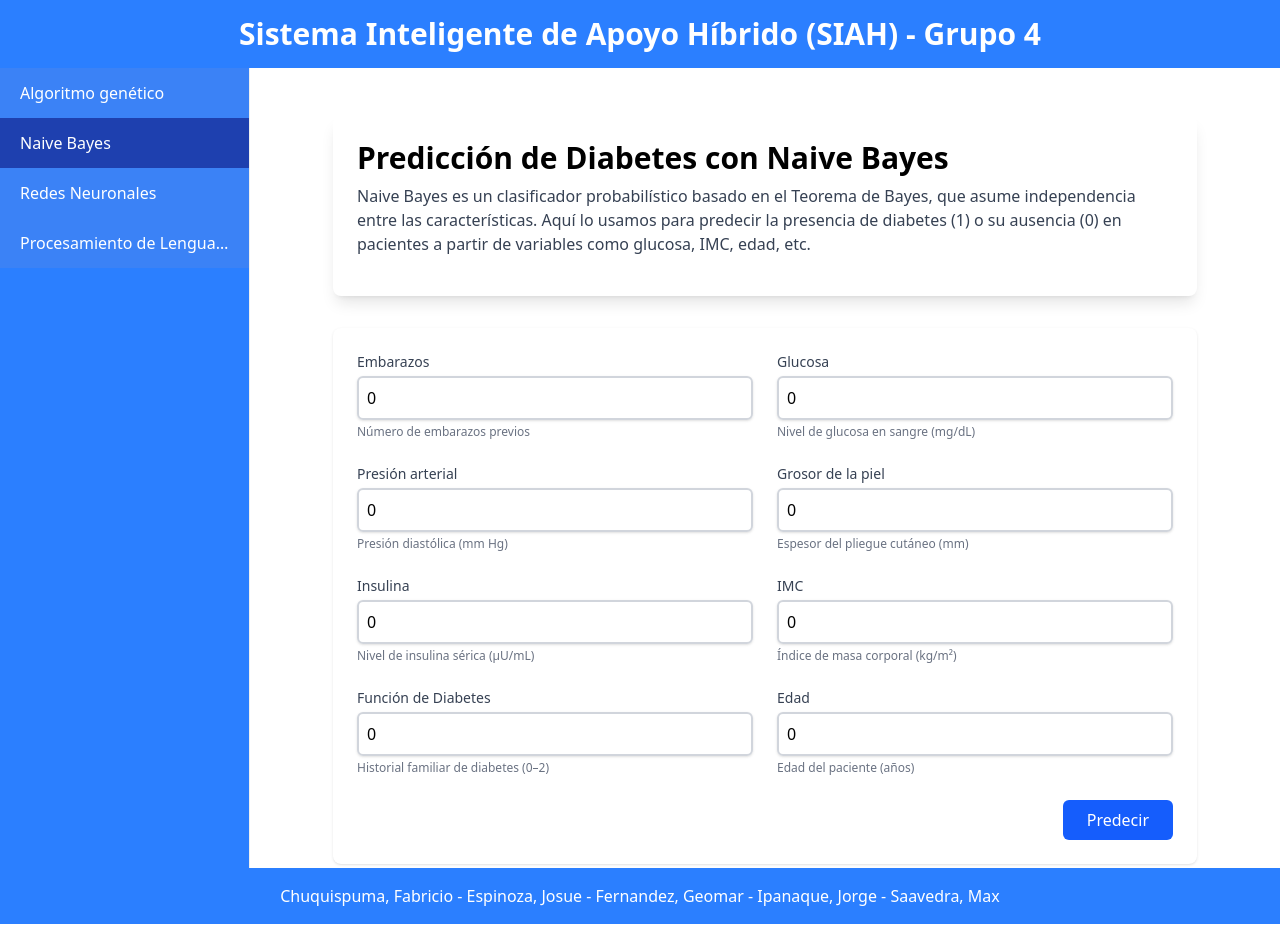
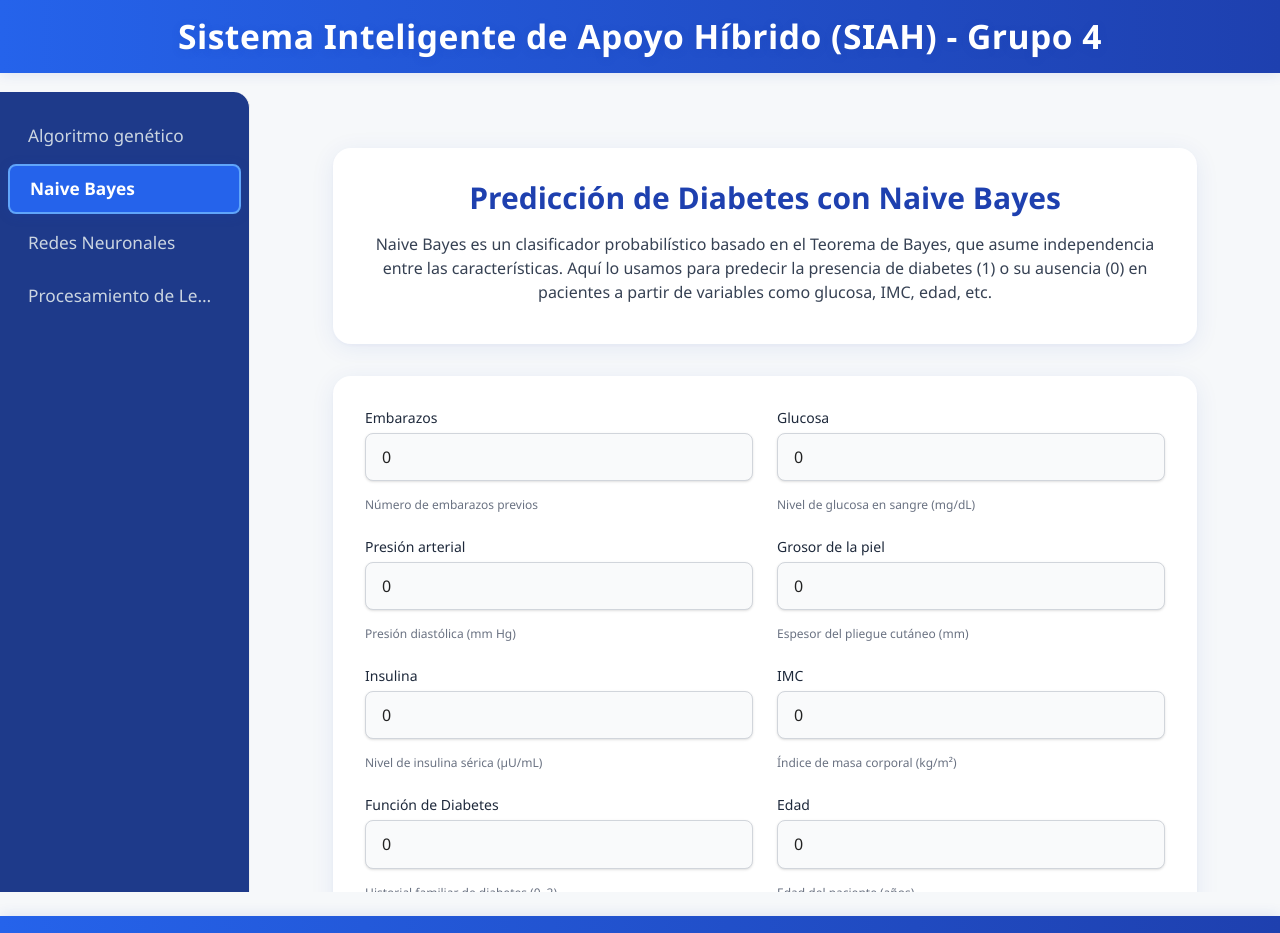
Before and after one commit to software-inteligente-G1/ia_front, a React (Vite) app: page /naive-bayes in a window 1280 px wide. Shown: the top 933 px of the page. Built offline with nearby package versions, Linux system fonts and the light colour scheme.

Commit message:
Improving Front

```diff
--- a/src/index.css
+++ b/src/index.css
@@ -1 +1,173 @@
 @import "tailwindcss";
+
+/* Reset básico */
+body, html {
+  margin: 0;
+  padding: 0;
+  font-family: 'Segoe UI', 'Roboto', 'Arial', sans-serif;
+  background: #f6f8fa;
+  color: #222;
+}
+
+h1, h2, h3, h4, h5, h6 {
+  font-weight: 700;
+  color: #1e40af;
+}
+
+/* Tarjetas */
+.card {
+  background: #fff;
+  border-radius: 18px;
+  box-shadow: 0 4px 24px 0 rgba(30,64,175,0.08), 0 1.5px 4px 0 rgba(30,64,175,0.04);
+  padding: 2rem;
+  margin-bottom: 2rem;
+  transition: box-shadow 0.2s;
+}
+.card:hover {
+  box-shadow: 0 8px 32px 0 rgba(30,64,175,0.12), 0 2px 8px 0 rgba(30,64,175,0.06);
+}
+
+/* Botones */
+.btn {
+  background: linear-gradient(90deg, #2563eb 0%, #1e40af 100%);
+  color: #fff;
+  border: none;
+  border-radius: 8px;
+  padding: 0.75rem 2rem;
+  font-size: 1rem;
+  font-weight: 600;
+  cursor: pointer;
+  transition: background 0.2s, box-shadow 0.2s;
+  box-shadow: 0 2px 8px 0 rgba(30,64,175,0.08);
+}
+.btn:hover {
+  background: linear-gradient(90deg, #1e40af 0%, #2563eb 100%);
+  box-shadow: 0 4px 16px 0 rgba(30,64,175,0.12);
+}
+
+/* Inputs y selects */
+input, select, textarea {
+  border: 1.5px solid #d1d5db;
+  border-radius: 8px;
+  padding: 0.7rem 1rem;
+  font-size: 1rem;
+  margin-top: 0.3rem;
+  margin-bottom: 1rem;
+  width: 100%;
+  background: #f9fafb;
+  transition: border 0.2s;
+}
+input:focus, select:focus, textarea:focus {
+  border-color: #2563eb;
+  outline: none;
+  background: #fff;
+}
+
+/* Secciones y espaciados */
+section {
+  margin-bottom: 2.5rem;
+}
+
+label {
+  font-weight: 500;
+  color: #1e293b;
+}
+
+/* Feedback visual */
+.success {
+  background: #e6f9ed;
+  color: #15803d;
+  border: 1.5px solid #bbf7d0;
+  border-radius: 8px;
+  padding: 1rem;
+  margin-bottom: 1rem;
+}
+.error {
+  background: #fef2f2;
+  color: #b91c1c;
+  border: 1.5px solid #fecaca;
+  border-radius: 8px;
+  padding: 1rem;
+  margin-bottom: 1rem;
+}
+
+/* Responsividad básica */
+@media (max-width: 900px) {
+  .card {
+    padding: 1rem;
+  }
+}
+@media (max-width: 600px) {
+  .card {
+    padding: 0.5rem;
+  }
+  h1 {
+    font-size: 1.5rem;
+  }
+}
+
+/* Sidebar: fondo azul sólido, sin scroll, alto fijo y flex */
+.pro-sidebar, .pro-sidebar-inner, .pro-sidebar-layout, .pro-sidebar-content {
+  background: #2563eb !important;
+  min-height: 100vh !important;
+  height: 100vh !important;
+  overflow: hidden !important;
+  box-shadow: none !important;
+  display: flex !important;
+  flex-direction: column !important;
+}
+.pro-sidebar::-webkit-scrollbar,
+.pro-sidebar-inner::-webkit-scrollbar,
+.pro-sidebar-layout::-webkit-scrollbar,
+.pro-sidebar-content::-webkit-scrollbar {
+  display: none !important;
+}
+
+/* Footer moderno */
+footer, .footer {
+  background: linear-gradient(90deg, #2563eb 0%, #1e40af 100%) !important;
+  color: #fff !important;
+  border-radius: 0 !important;
+  border-top: none !important;
+  padding: 0.9rem 0 !important;
+  margin-top: 1.5rem !important;
+  text-align: center !important;
+  font-size: 1rem !important;
+  font-weight: 500 !important;
+  letter-spacing: 0.1px !important;
+  box-shadow: 0 -2px 12px 0 rgba(30,64,175,0.10) !important;
+}
+
+/* Sidebar personalizado: fondo azul oscuro y sin scroll SOLO al contenedor principal */
+.custom-sidebar, .custom-sidebar-menu {
+  background: #1e3a8a !important;
+  min-height: 100vh !important;
+  height: 100vh !important;
+  overflow: hidden !important;
+  box-shadow: none !important;
+  scrollbar-width: none !important; /* Firefox */
+}
+.custom-sidebar-menu::-webkit-scrollbar,
+.custom-sidebar::-webkit-scrollbar {
+  display: none !important; /* Chrome, Safari, Edge */
+}
+
+/* Oculta la barra de scroll en todos los posibles contenedores del sidebar */
+.pro-sidebar,
+.pro-sidebar-inner,
+.pro-sidebar-layout,
+.pro-sidebar-content,
+.custom-sidebar,
+.custom-sidebar-menu {
+  overflow: hidden !important;
+  scrollbar-width: none !important;
+}
+
+.pro-sidebar::-webkit-scrollbar,
+.pro-sidebar-inner::-webkit-scrollbar,
+.pro-sidebar-layout::-webkit-scrollbar,
+.pro-sidebar-content::-webkit-scrollbar,
+.custom-sidebar::-webkit-scrollbar,
+.custom-sidebar-menu::-webkit-scrollbar {
+  display: none !important;
+}
--- a/src/pages/genetic-algorithm/components/main/genetic-algorithm.component.tsx
+++ b/src/pages/genetic-algorithm/components/main/genetic-algorithm.component.tsx
@@ -72,18 +72,17 @@ export default function GeneticAlgorithmComponent() {
   };
 
   return (
-    <div className="max-w-4xl mx-auto p-4">
-      <h1 className="text-2xl font-bold mb-4">Predicción de Horarios con Algoritmo Genético</h1>
+    <div className="max-w-5xl mx-auto my-10 px-4">
+      <section className="card">
+        <h1 className="text-3xl font-bold mb-4 text-center">Predicción de Horarios con Algoritmo Genético</h1>
+        <p className="text-gray-700 mb-2 text-center">
+          Un algoritmo genético aplicado a la generación de horarios de cursos crea inicialmente varios horarios posibles de forma aleatoria. Cada uno se evalúa según qué tan cumple con restricciones como evitar traslapes entre cursos, respetar la disponibilidad de alumnos y profesores, y distribuir adecuadamente las clases durante la semana. Luego, los mejores horarios se seleccionan para cruzarse entre sí y producir nuevos horarios, mientras que algunas pequeñas mutaciones se aplican para mantener la diversidad. Este proceso se repite hasta obtener un horario de cursos óptimo o cercano al ideal.
+        </p>
+      </section>
 
-      <div className="bg-white rounded-lg shadow-md p-6 mb-6">
-        <p className="text-gray-700">Un algoritmo genético aplicado a la generación de horarios de cursos crea inicialmente varios horarios posibles de forma aleatoria. Cada uno se evalúa según qué tan bien cumple con restricciones como evitar traslapes entre cursos, respetar la disponibilidad de alumnos y profesores, y distribuir adecuadamente las clases durante la semana. Luego, los mejores horarios se seleccionan para cruzarse entre sí y producir nuevos horarios, mientras que algunas pequeñas mutaciones se aplican para mantener la diversidad. Este proceso se repite hasta obtener un horario de cursos óptimo o cercano al ideal.</p>
-      </div>
-
-      <div className="grid grid-cols-1 md:grid-cols-2 gap-6">
-        {/* Columna izquierda: Agregar cursos y lista de seleccionados */}
-        <div>
-          <div className="bg-white rounded-lg shadow-md p-4 mb-4">
-            <h2 className="text-lg font-semibold mb-4">Agregar Nuevo Curso</h2>
+      <div className="flex flex-col md:flex-row gap-6">
+        <div className="card flex-1">
+          <h2 className="text-xl font-semibold mb-2">Agregar Nuevo Curso</h2>
           <div className="space-y-3">
             <input
               type="text"
@@ -107,29 +106,8 @@ export default function GeneticAlgorithmComponent() {
             </button>
           </div>
         </div>
-
-          <div className="bg-white rounded-lg shadow-md p-4">
-            <h2 className="text-lg font-semibold mb-4">Cursos Seleccionados</h2>
-            <div className="space-y-2">
-              {courses.map((course, index) => (
-                <div key={index} className="flex justify-between items-center p-2 bg-gray-50 rounded">
-                  <span>{course.name} - {course.hours} horas</span>
-                  <button
-                    onClick={() => handleRemoveCourse(index)}
-                    className="text-red-500 hover:text-red-700"
-                  >
-                    Eliminar
-                  </button>
-                </div>
-              ))}
-            </div>
-          </div>
-        </div>
-
-        {/* Columna derecha: Parámetros y resultados */}
-        <div>
-          <div className="bg-white rounded-lg shadow-md p-4 mb-4">
-            <h2 className="text-lg font-semibold mb-4">Parámetros del Algoritmo</h2>
+        <div className="card flex-1">
+          <h2 className="text-xl font-semibold mb-2">Parámetros del Algoritmo</h2>
           <div className="grid grid-cols-2 gap-3">
             <div>
               <label className="block text-sm mb-1">Horas objetivo</label>
@@ -176,10 +154,28 @@ export default function GeneticAlgorithmComponent() {
             Generar Horario
           </button>
         </div>
+      </div>
+
+      <div className="card mt-6">
+        <h2 className="text-xl font-semibold mb-2">Cursos Seleccionados</h2>
+        <div className="space-y-2">
+          {courses.map((course, index) => (
+            <div key={index} className="flex justify-between items-center p-2 bg-gray-50 rounded">
+              <span>{course.name} - {course.hours} horas</span>
+              <button
+                onClick={() => handleRemoveCourse(index)}
+                className="text-red-500 hover:text-red-700"
+              >
+                Eliminar
+              </button>
+            </div>
+          ))}
+        </div>
+      </div>
 
       {availableCourses.length > 0 && (
-            <div className="bg-white rounded-lg shadow-md p-4">
-              <h2 className="text-lg font-semibold mb-4">Cursos sin Conflictos</h2>
+        <div className="card mt-6">
+          <h2 className="text-xl font-semibold mb-2">Cursos sin Conflictos</h2>
           <div className="space-y-2">
             {availableCourses.map((course, index) => (
               <div key={index} className="p-2 bg-green-100 rounded">
@@ -190,7 +186,5 @@ export default function GeneticAlgorithmComponent() {
         </div>
       )}
     </div>
-      </div>
-    </div>
   );
 }
--- a/src/pages/home/components/welcome/welcome.component.tsx
+++ b/src/pages/home/components/welcome/welcome.component.tsx
@@ -1,10 +1,13 @@
 export default function WelcomeComponent() {
   return (
-    <div className="flex justify-center items-center">
-      <div className="bg-blue-500 p-8 rounded-lg text-center shadow-lg shadow-gray-500 text-white">
-        <h1 className="font-bold text-xl my-2">Bienvenido a la aplicación de algoritmos de Machine Learning</h1>
-        <p>Esta aplicación te permitirá explorar diferentes algoritmos de Machine Learning y sus aplicaciones.</p>
-        <p>Selecciona un algoritmo del menú lateral para comenzar.</p>
+    <div className="flex justify-center items-center min-h-[70vh]">
+      <div className="card text-center max-w-xl w-full">
+        <div className="flex justify-center mb-2">
+          <span style={{ fontSize: '2.5rem' }} role="img" aria-label="IA">🤖</span>
+        </div>
+        <h1 className="font-bold text-2xl my-2 text-blue-800">Bienvenido a la aplicación de algoritmos de Machine Learning</h1>
+        <p className="text-gray-600 mb-2">Esta aplicación te permitirá explorar diferentes algoritmos de Machine Learning y sus aplicaciones.</p>
+        <p className="text-gray-500">Selecciona un algoritmo del menú lateral para comenzar.</p>
       </div>
     </div>
   );
--- a/src/pages/naive-bayes/components/main/naive-bayes.component.tsx
+++ b/src/pages/naive-bayes/components/main/naive-bayes.component.tsx
@@ -43,17 +43,15 @@ export default function NaiveBayesComponent() {
     };
 
     return (
-        <div className="max-w-4xl mx-auto my-8 px-4">
-            <section className="bg-white shadow-lg rounded-lg p-6 mb-8">
-                <h1 className="text-3xl font-bold mb-2">
-                    Predicción de Diabetes con Naive Bayes
-                </h1>
-                <p className="text-gray-700 mb-4">
+        <div className="max-w-4xl mx-auto my-10 px-4">
+            <section className="card">
+                <h1 className="text-3xl font-bold mb-4 text-center">Predicción de Diabetes con Naive Bayes</h1>
+                <p className="text-gray-700 mb-2 text-center">
                     Naive Bayes es un clasificador probabilístico basado en el Teorema de Bayes, que asume independencia entre las características. Aquí lo usamos para predecir la presencia de diabetes (1) o su ausencia (0) en pacientes a partir de variables como glucosa, IMC, edad, etc.
                 </p>
             </section>
 
-            <div className="bg-white shadow rounded-lg p-6 mb-8">
+            <div className="card mb-8">
                 <form
                     onSubmit={handleSubmit}
                     className="grid grid-cols-1 sm:grid-cols-2 gap-6"
@@ -71,7 +69,7 @@ export default function NaiveBayesComponent() {
                         <button
                             type="submit"
                             disabled={loading}
-                            className="px-6 py-2 bg-blue-600 text-white font-medium rounded-md hover:bg-blue-700 disabled:opacity-50"
+                            className="btn"
                         >
                             {loading ? 'Calculando...' : 'Predecir'}
                         </button>
@@ -81,11 +79,7 @@ export default function NaiveBayesComponent() {
 
             {prediction !== null && (
                 <div
-                    className={`mb-6 p-4 rounded-lg ${
-                        prediction === 1
-                            ? 'bg-red-50 border-red-200 text-red-800'
-                            : 'bg-green-50 border-green-200 text-green-800'
-                    } border`}
+                    className={`success`}
                 >
                     <h2 className="font-semibold mb-1">Resultado:</h2>
                     <p>
@@ -97,7 +91,7 @@ export default function NaiveBayesComponent() {
             )}
 
             {error && (
-                <div className="bg-yellow-50 border-yellow-200 text-yellow-800 rounded-lg p-4">
+                <div className="error">
                     {error}
                 </div>
             )}
--- a/src/pages/nlp/components/main/nlp.component.tsx
+++ b/src/pages/nlp/components/main/nlp.component.tsx
@@ -23,19 +23,19 @@ export default function NlpComponent() {
   };
 
   return (
-    <div className="max-w-4xl mx-auto my-8 px-4">
+    <div className="max-w-4xl mx-auto my-10 px-4">
       {/* Introductory section about NLP */}
-      <section className="bg-white shadow-lg rounded-lg p-6 mb-8">
-        <h1 className="text-3xl font-bold mb-2">
+      <section className="card">
+        <h1 className="text-3xl font-bold mb-4 text-center">
           Predicción de Mental Health NLP
         </h1>
-        <p className="text-gray-700 mb-4">
+        <p className="text-gray-700 mb-4 text-center">
           El procesamiento de lenguaje natural (PLN) permite a las máquinas comprender, interpretar y generar lenguaje humano. En esta aplicación, puedes enviar un mensaje relacionado con salud mental y el modelo responderá con una interpretación o sugerencia basada en IA.
         </p>
       </section>
 
       {/* NLP Form */}
-      <div className="bg-white shadow rounded-lg p-6 mb-8">
+      <div className="card mb-8">
         <form onSubmit={handleSubmit} className="grid grid-cols-1 gap-6">
           <div>
             <label className="block text-sm font-medium">Mensaje</label>
@@ -43,7 +43,6 @@ export default function NlpComponent() {
               name="message"
               value={message}
               onChange={e => setMessage(e.target.value)}
-              className="w-full mt-1 px-3 py-2 border rounded-md"
               rows={3}
               required
             />
@@ -52,7 +51,7 @@ export default function NlpComponent() {
             <button
               type="submit"
               disabled={loading}
-              className="px-6 py-2 bg-blue-600 text-white font-medium rounded-md hover:bg-blue-700 disabled:opacity-50"
+              className="btn"
             >
               {loading ? 'Procesando...' : 'Enviar'}
             </button>
@@ -62,7 +61,7 @@ export default function NlpComponent() {
 
       {/* Response */}
       {response && (
-        <div className="mb-6 p-4 rounded-lg bg-green-50 border border-green-200 text-green-800">
+        <div className="success">
           <h2 className="font-semibold mb-1">Respuesta del modelo:</h2>
           <p>{response}</p>
         </div>
@@ -70,7 +69,7 @@ export default function NlpComponent() {
 
       {/* Error */}
       {error && (
-        <div className="bg-yellow-50 border-yellow-200 text-yellow-800 rounded-lg p-4">
+        <div className="error">
           {error}
         </div>
       )}
--- a/src/shared/components/footer/footer.component.tsx
+++ b/src/shared/components/footer/footer.component.tsx
@@ -1,7 +1,20 @@
 export default function FooterComponent() {
   return (
-    <div className="bg-blue-500 p-4 text-center w-full">
-      <p className="text-white"> Chuquispuma, Fabricio - Espinoza, Josue - Fernandez, Geomar - Ipanaque, Jorge - Saavedra, Max</p>
-    </div>
+    <footer
+      style={{
+        background: '#fff',
+        color: '#334155',
+        borderRadius: '0',
+        borderTop: '1.5px solid #e5e7eb',
+        padding: '0.7rem 0',
+        marginTop: '1.5rem',
+        textAlign: 'center',
+        fontSize: '0.97rem',
+        fontWeight: 400,
+        letterSpacing: '0.1px',
+      }}
+    >
+      Chuquipusma, Fabricio - Espinoza, Josue - Fernandez, Geomar - Ipanaque, Jorge - Saavedra, Max
+    </footer>
   );
 }
--- a/src/shared/components/header/header.component.tsx
+++ b/src/shared/components/header/header.component.tsx
@@ -1,7 +1,19 @@
 export default function HeaderComponent() {
   return (
-    <div className="bg-blue-500 p-4 text-center w-full">
-      <h1 className="text-white text-3xl font-bold">Sistema Inteligente de Apoyo Híbrido (SIAH) - Grupo 4</h1>
-    </div>
+    <header
+      style={{
+        background: 'linear-gradient(90deg, #2563eb 0%, #1e40af 100%)',
+        color: '#fff',
+        boxShadow: '0 2px 12px 0 rgba(30,64,175,0.10)',
+        borderRadius: '0',
+        padding: '0.7rem 0',
+        marginBottom: '1.2rem',
+        textAlign: 'center',
+      }}
+    >
+      <h1 style={{ fontWeight: 800, fontSize: '2.1rem', letterSpacing: '0.5px', margin: 0, color: '#fff', textShadow: '0 2px 8px rgba(30,64,175,0.18)' }}>
+        Sistema Inteligente de Apoyo Híbrido (SIAH) - Grupo 4
+      </h1>
+    </header>
   );
 }
--- a/src/shared/components/sidebar/sidebar.component.tsx
+++ b/src/shared/components/sidebar/sidebar.component.tsx
@@ -4,19 +4,38 @@ import { Link, useLocation } from "react-router-dom";
 export default function SideBarComponent() {
   const location = useLocation();
   return (
-    <Sidebar>
+    <Sidebar
+      className="custom-sidebar"
+      style={{
+        background: '#1e3a8a',
+        borderTopRightRadius: '16px',
+        borderBottomRightRadius: '0',
+        boxShadow: '2px 0 12px 0 rgba(30,64,175,0.08)',
+        minHeight: '100vh',
+        height: '100vh',
+        width: '220px',
+        paddingTop: '1rem',
+        overflowY: 'hidden',
+      }}
+    >
       <Menu
-        className="bg-blue-500 h-full"
+        className="custom-sidebar-menu h-full"
         menuItemStyles={{
         button: ({ level, active }) => {
           if (level === 0 || level === 1 ) {
             return {
-              backgroundColor: active ? '#1E40AF' : '#3B82F6',
-              color: active ? 'white' :  'white',
-              transition: 'background-color 0.3s ease-in-out, color 0.3s ease-in-out',
+              backgroundColor: active ? '#2563eb' : 'transparent',
+              color: active ? '#fff' :  '#cbd5e1',
+              fontWeight: active ? 700 : 500,
+              fontSize: '1.08rem',
+              borderRadius: '8px',
+              margin: '0.2rem 0.5rem',
+              transition: 'background-color 0.3s, color 0.3s',
+              boxShadow: active ? '0 2px 12px 0 rgba(30,64,175,0.18)' : 'none',
+              border: active ? '2px solid #60a5fa' : 'none',
               "&:hover" : {
-                backgroundColor: '#1E40AF',
-                color:  'white',
+                backgroundColor: '#2563eb',
+                color:  '#fff',
               }
             }
           }
```
Also changed, not shown: src/pages/neural-networks/components/main/neural-networks.component.tsx (+9 -20 lines). Lines whose indentation alone changed are shown as unchanged.
